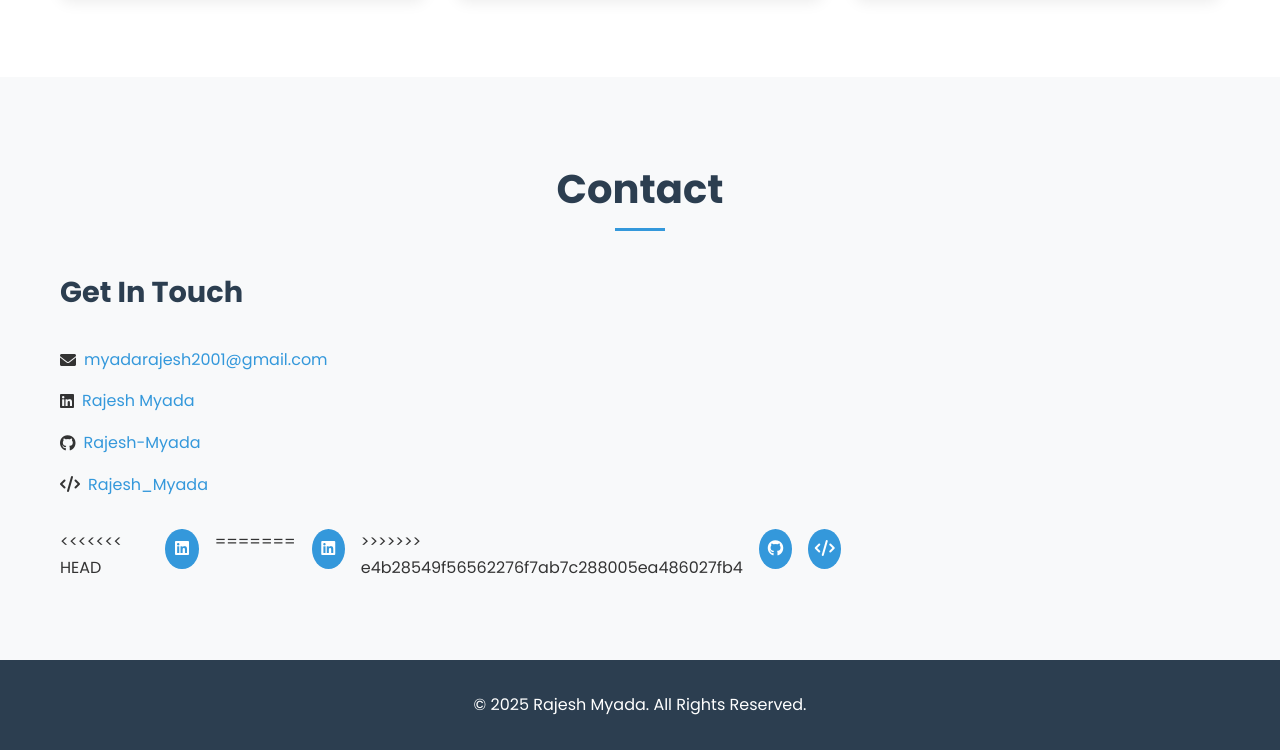
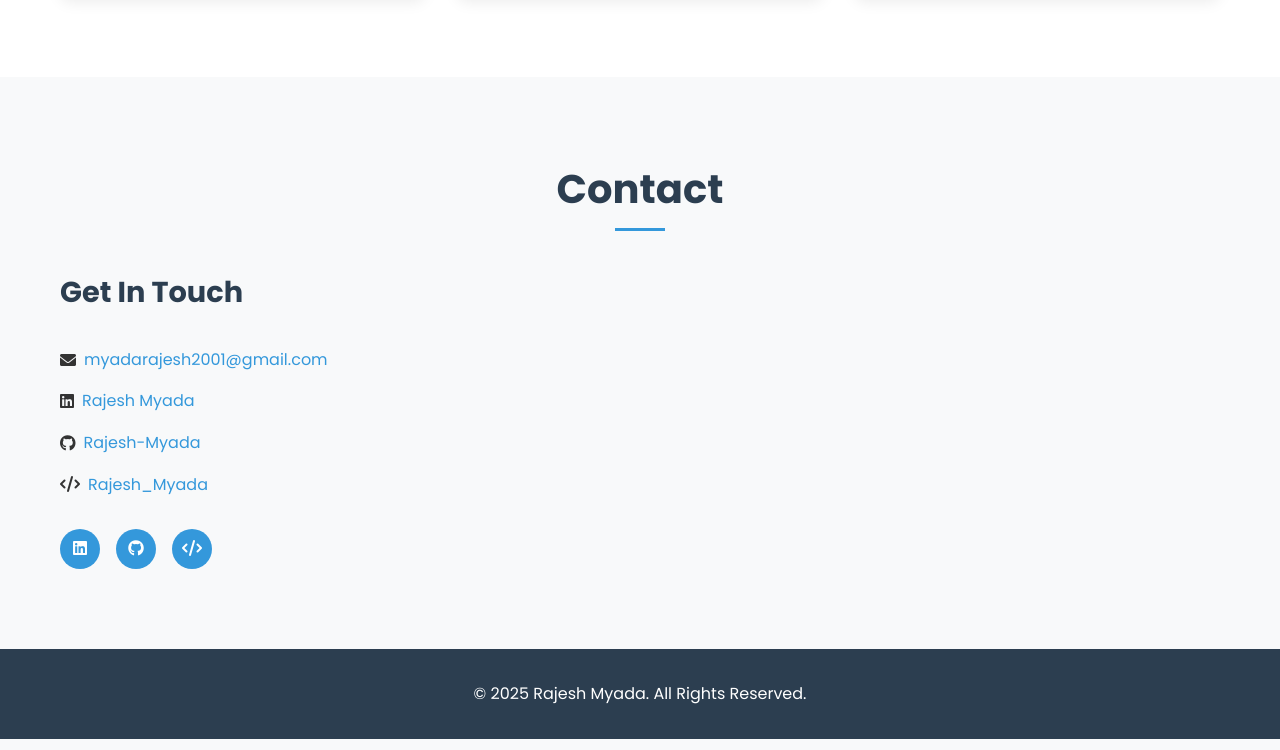
Before and after one commit to Rajesh-Myada/Portfolio, a plain HTML site: page index.html in a window 1280 px wide. Shown: the part 2669-3419 px from the top of the page. Drawn offline with Linux system fonts and the light colour scheme.

Commit message:
Link to Linkedin profile updated

```diff
--- a/index.html
+++ b/index.html
@@ -144,11 +144,7 @@
                     <p><i class="fab fa-github"></i> <a href="https://github.com/Rajesh-Myada" target="_blank">Rajesh-Myada</a></p>
                     <p><i class="fas fa-code"></i> <a href="https://leetcode.com/Rajesh_Myada" target="_blank">Rajesh_Myada</a></p>
                     <div class="social-icons">
-<<<<<<< HEAD
                         <a href="https://www.linkedin.com/in/rajesh-myada-ba4727230/" target="_blank"><i class="fab fa-linkedin"></i></a>
-=======
-                        <a href="https://www.linkedin.com/in/rajesh-myada-ba4727230" target="_blank"><i class="fab fa-linkedin"></i></a>
->>>>>>> e4b28549f56562276f7ab7c288005ea486027fb4
                         <a href="https://github.com/Rajesh-Myada" target="_blank"><i class="fab fa-github"></i></a>
                         <a href="https://leetcode.com/Rajesh_Myada" target="_blank"><i class="fas fa-code"></i></a>
                     </div>
```
